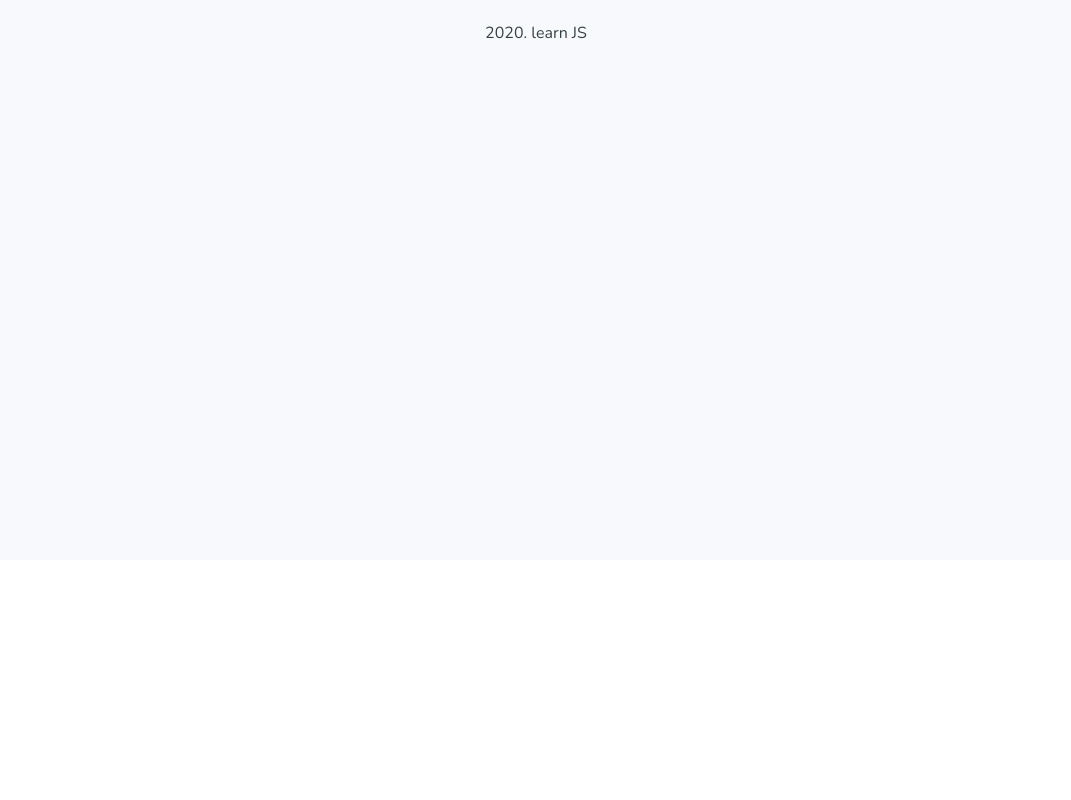
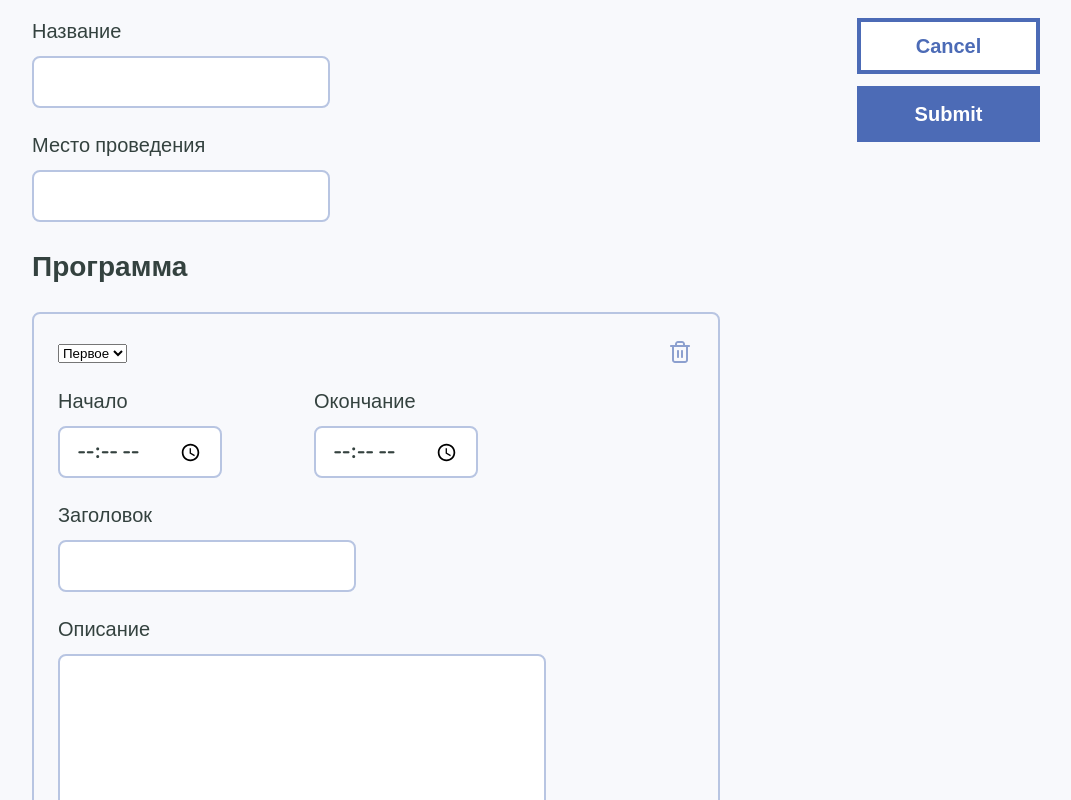
Before and after one commit to JuliaKirschenheuter/Vue-Project, a Vue app: page /create-meetup in a window 1280 px wide. Shown: the part 240-1040 px from the top of the page, without its empty margins (104-1175 px from the left). Before the commit the page ends 800 px from the top, so only its background shows below. Built offline with nearby package versions, Linux system fonts and the light colour scheme.

Commit message:
part-6: empty components MeetupForm, MeetupAgendaItemForm with Template were added to project

```diff
--- a/src/App.vue
+++ b/src/App.vue
@@ -13,7 +13,7 @@
           <router-link v-if="$route.meta.showBackToList" :to="{name: 'index'}">&larr; Вернуться к списку</router-link>
           <a href="#">Вход</a>
           <a href="#">Регистрация</a>
-          <a href="#">Создать митап</a>
+          <router-link :to="{name: 'new-meetup'}">Создать митап</router-link>
         </nav>
       </header>
       <main class="main">
--- a/src/router/index.js
+++ b/src/router/index.js
@@ -11,7 +11,11 @@ export const router = new VueRouter({
       name: 'index',
       component: () => import('@/views/MeetupsPage')
     },
-
+    {
+      path: '/create-meetup',
+      name: 'new-meetup',
+      component: () => import('@/views/CreateNewMeetup'),
+    },
     {
       path: '/meetups/:meetupId',
       name: 'meetup-page',
--- /dev/null
+++ b/src/views/CreateNewMeetup.vue
@@ -0,0 +1,50 @@
+<template>
+  <div class="wrapper page container">
+    <meetup-form :meetup="meetup" />
+    <hr />
+    <button @click="updateMeetup">Update Meetup</button>
+    <pre><code>{{ meetup }}</code></pre>
+  </div>
+
+</template>
+
+<script>
+
+import MeetupForm from "@/views/MeetupForm";
+
+function buildMeetup() {
+  return {
+    id: null,
+    title: '',
+    description: '',
+    imageId: null,
+    date: new Date(),
+    place: '',
+    agenda: [],
+  };
+};
+
+export default {
+  name: "CreateNewMeetup",
+  components: {MeetupForm},
+
+  data() {
+    return {
+      meetup: buildMeetup()
+    }
+  },
+
+  methods: {
+    updateMeetup() {
+      this.meetup.title += '!';
+      if (this.meetup.agenda.length) {
+        this.meetup.agenda[0].title += '!';
+      }
+    }
+  }
+}
+</script>
+
+<style scoped>
+
+</style>
--- /dev/null
+++ b/src/views/MeetupAgendaItemForm.vue
@@ -0,0 +1,64 @@
+<template>
+  <div class="form-section form-section_inner">
+    <button class="remove-button" type="button">
+      <app-icon icon="trash"/>
+    </button>
+
+    <div class="form-group">
+      <select title="Тип">
+        <option value="other">Первое</option>
+        <option value="other">Второе</option>
+        <option value="other">Другое</option>
+      </select>
+    </div>
+
+    <div class="form__row">
+      <div class="form__col">
+        <div class="form-group">
+          <label class="form-label">Начало</label>
+          <input
+              class="form-control"
+              placeholder="00:00"
+              type="time"
+          />
+        </div>
+      </div>
+      <div class="form__col">
+        <div class="form-group">
+          <label class="form-label">Окончание</label>
+          <input
+              class="form-control"
+              placeholder="00:00"
+              type="time"
+          />
+        </div>
+      </div>
+    </div>
+
+    <div class="form-group">
+      <label class="form-label">Заголовок</label>
+      <input class="form-control"/>
+    </div>
+    <div class="form-group">
+      <label class="form-label">Описание</label>
+      <textarea
+          class="form-control"
+      ></textarea>
+    </div>
+  </div>
+</template>
+
+<script>
+import AppIcon from '@/components/AppIcon';
+
+export default {
+  name: "MeetupAgendaItemForm",
+  components: {
+    AppIcon,
+  },
+}
+</script>
+
+<style scoped>
+
+</style>
--- /dev/null
+++ b/src/views/MeetupForm.vue
@@ -0,0 +1,95 @@
+<template>
+  <div class="wrapper page container">
+    <form class="form meetup-form">
+      <div class="meetup-form__content">
+        <fieldset class="form-section">
+          <div class="form-group">
+            <label class="form-label">Название</label>
+            <input class="form-control"/>
+          </div>
+          <div class="form-group">
+            <label class="form-label">Место проведения</label>
+            <input class="form-control"/>
+          </div>
+        </fieldset>
+
+        <h3 class="form__section-title">Программа</h3>
+        <meetup-agenda-item-form
+        />
+
+        <div class="form-section_append">
+          <button type="button">
+            + Добавить пункт программы
+          </button>
+        </div>
+      </div>
+
+      <div class="meetup-form__aside">
+        <div class="meetup-form__aside_stick">
+          <button class="button button_secondary button_block" type="button">
+            Cancel
+          </button>
+          <button class="button button_primary button_block" type="submit">
+            Submit
+          </button>
+        </div>
+      </div>
+    </form>
+
+
+  </div>
+</template>
+
+<script>
+
+import MeetupAgendaItemForm from '@/views/MeetupAgendaItemForm';
+
+
+export default {
+
+  name: "MeetupForm",
+
+  props: {
+    meetup: Object,
+  },
+
+  components: {
+    MeetupAgendaItemForm
+  },
+
+}
+</script>
+
+<style scoped>
+.meetup-form__aside {
+  margin: 48px 0;
+}
+
+.meetup-form__aside_stick > .button {
+  margin: 0 0 12px 0;
+}
+
+@media all and (min-width: 992px) {
+  .meetup-form {
+    display: flex;
+    flex-direction: row;
+  }
+
+  .meetup-form__content {
+    flex: 1 0 calc(100% - 320px);
+  }
+
+  .meetup-form__aside {
+    flex: 1 0 320px;
+    max-width: 320px;
+    width: 100%;
+    padding-left: 137px;
+    margin: 0;
+  }
+
+  .meetup-form__aside_stick {
+    position: sticky;
+    top: 32px;
+  }
+}
+</style>
```
